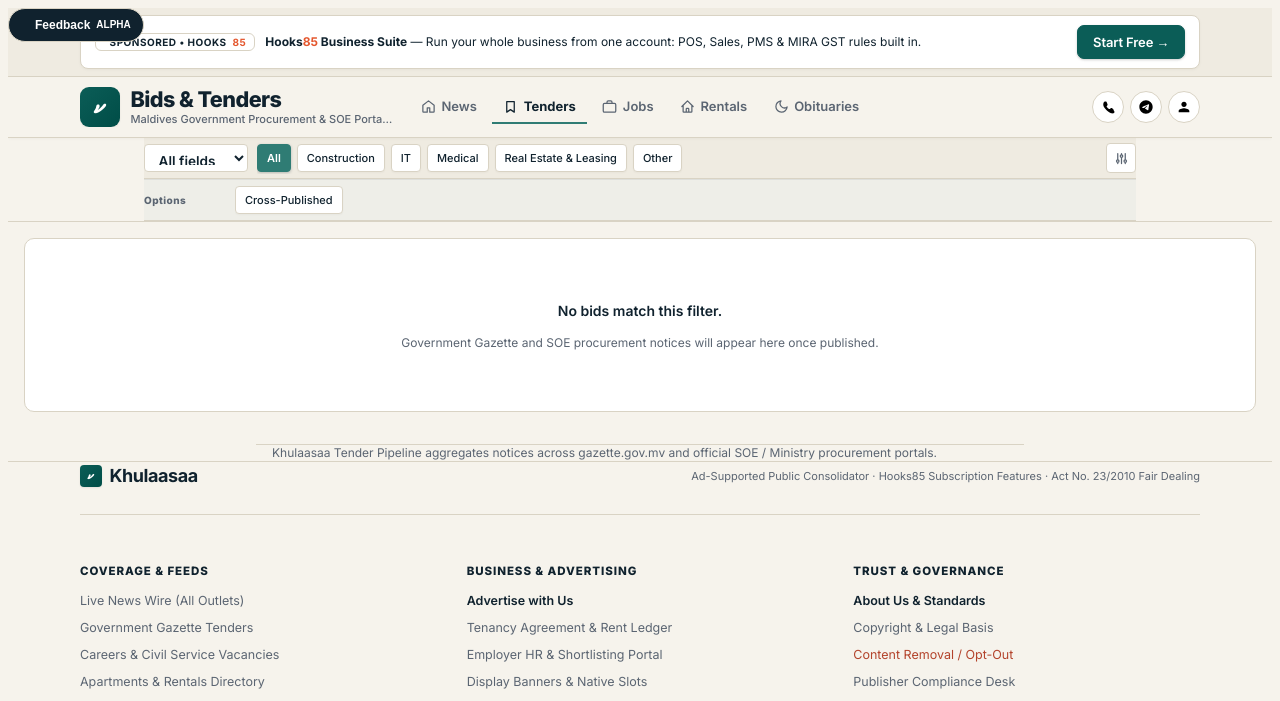
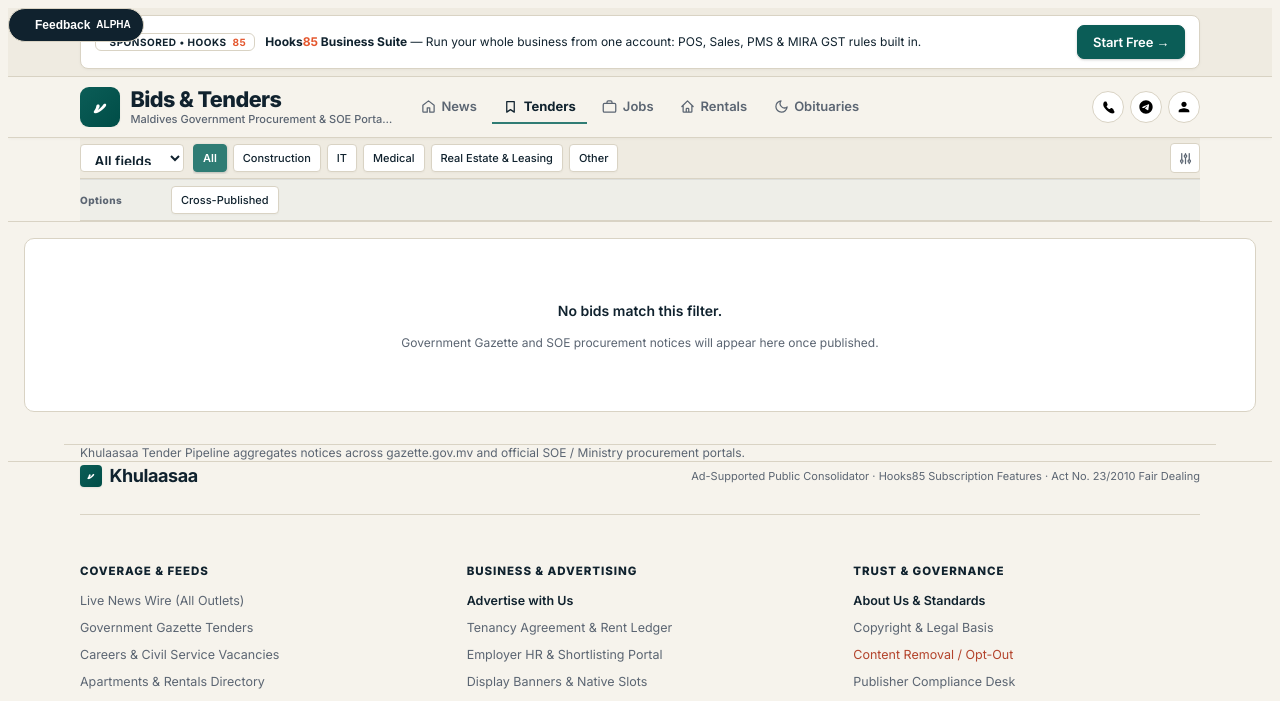
Before and after one commit to Gitrif/khulaasaa, a FastAPI app: page /bids in a window 1280 px wide. Shown: the top 701 px of the page. Run offline with FastAPI, Linux system fonts and the light colour scheme; data that the repository does not hold is empty.

Commit message:
style: unify container width to max-w-6xl across all section templates

```diff
--- a/static/css/components.css
+++ b/static/css/components.css
@@ -1476,7 +1476,7 @@ header, .site-header {
 }
 @media (min-width: 768px) {
   .filter-toolbar { position: relative; }
-  .filter-toolbar-inner { max-width: 64rem; }
+  .filter-toolbar-inner { max-width: 72rem; }
   .filter-row { min-height: 40px; }
 }
 @media (max-width: 767px) {
--- a/templates/bids.html
+++ b/templates/bids.html
@@ -37,7 +37,7 @@
 {% endset %}
 {{ render_filter_dock(_bids_row1, _bids_row2) }}
 
-<main class="px-4 py-4 max-w-3xl mx-auto" id="bids-container">
+<main class="px-4 py-4 max-w-6xl mx-auto" id="bids-container">
   {% include "components/bids_stream.html" %}
 </main>
 
@@ -152,7 +152,7 @@
   </div>
 </div>
 
-<footer class="max-w-3xl mx-auto px-4 py-6 text-xs text-slate border-t border-hairline mt-4">
+<footer class="max-w-6xl mx-auto px-4 py-6 text-xs text-slate border-t border-hairline mt-4">
   Khulaasaa Tender Pipeline aggregates notices across gazette.gov.mv and official SOE / Ministry procurement portals.
 </footer>
 
--- a/templates/components/filter_dock.html
+++ b/templates/components/filter_dock.html
@@ -2,12 +2,12 @@
    Inline below the desktop header on >=768px; fixed above .mobile-bottom-nav on <768px. #}
 {% macro render_filter_dock(row1, row2, drawer='') -%}
 <div class="filter-toolbar" id="pageFilterToolbar">
-  <div class="filter-toolbar-inner max-w-5xl mx-auto px-4">
+  <div class="filter-toolbar-inner max-w-6xl mx-auto px-4">
     {{ row1 }}
     {{ row2 }}
   </div>
   {%- if drawer %}
-  <div id="filterDrawer" class="filter-drawer max-w-5xl mx-auto px-4 hidden">
+  <div id="filterDrawer" class="filter-drawer max-w-6xl mx-auto px-4 hidden">
     {{ drawer }}
   </div>
   {%- endif %}
--- a/templates/index.html
+++ b/templates/index.html
@@ -59,7 +59,7 @@
     </div>
 {% endset %}
 {{ render_filter_dock(_news_row1, _news_row2, _news_drawer) }}
-<main class="max-w-5xl mx-auto px-4 pt-4 pb-6">
+<main class="max-w-6xl mx-auto px-4 pt-4 pb-6">
   <!-- Active Section Filter Banner (if filtering by tag or topic) -->
   {% if active_tag or active_topic %}
   <div class="my-3 bg-white border border-lagoon/40 rounded p-3 flex flex-col sm:flex-row sm:items-center justify-between gap-3 shadow-xs">
--- a/templates/jobs.html
+++ b/templates/jobs.html
@@ -32,7 +32,7 @@
 {% endset %}
 {{ render_filter_dock(_jobs_row1, _jobs_row2) }}
 
-<main class="max-w-4xl mx-auto px-4 py-4">
+<main class="max-w-6xl mx-auto px-4 py-4">
   <!-- Job Vacancies Grid / List -->
   <div id="jobs-container">
     {% include "components/jobs_stream.html" %}
```
